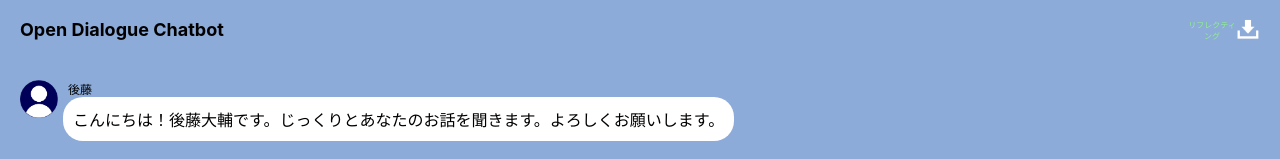
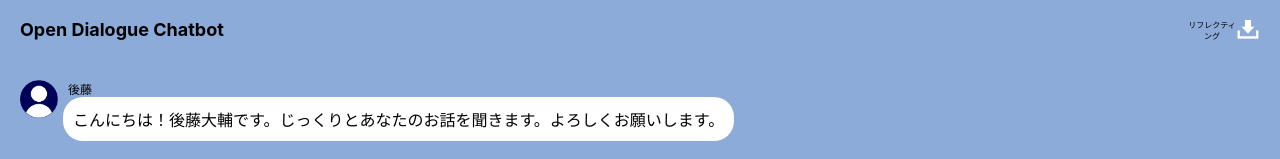
Before and after one commit to Maito-Funakoshi/reactailwind, a React (Vite) app: page / in a window 1280 px wide. Shown: the top 159 px of the page. Built offline with nearby package versions, Linux system fonts and the light colour scheme; no server answers; the HTML template or start-up script is replaced by a standard one.

Commit message:
同じく

```diff
--- a/src/index.css
+++ b/src/index.css
@@ -89,7 +89,6 @@ header.App-header h1 div.recipients label {
   display: flex;
   align-items: center;
   margin-right: 20px;
-  color: lightgreen;
   background-color: lightgray;
   position: relative;
   font-size: 8px;
```
